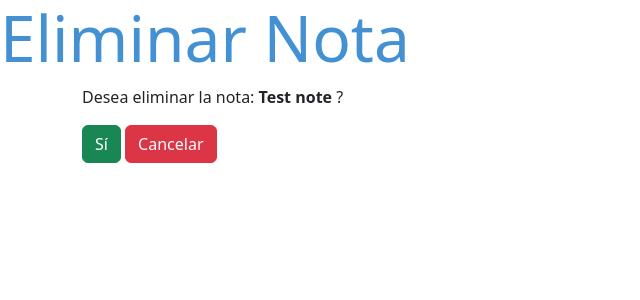
After one commit to Daniel-Prada27/Notes_app_webTest, a Django app: page /deleteNote/1 in a window 1280 px wide. The commit adds this page. Shown: the top 300 px of the page, without its empty margins (0-640 px from the left). Run offline with Django 4.2, Linux system fonts and the light colour scheme; data comes from the database, SQL or seed files in the repository; both versions use the stored data as it was after the commit; some libraries are stand-ins or nearby versions.

Commit message:
Create logic to delete notes

```diff
--- /dev/null
+++ b/notes/templates/eliminarNota.html
@@ -0,0 +1,23 @@
+{% extends 'base.html' %}
+{% load static %}
+
+{% block extraHead %}
+<link rel="stylesheet" href="../../static/css/createNote.css" defer>
+<title>Eliminar Nota</title>
+{% endblock extraHead %}
+
+{% block body %}
+<body>
+<h1 class="display-3" id="title">Eliminar Nota</h1>
+<div class="container formulario">
+    <form method="POST" enctype="multipart/form-data">
+        <!-- Security token -->
+        {% csrf_token %}
+
+        <p>Desea eliminar la nota: <strong>{{ note.title }}</strong> ?</p>
+        <input type="submit" value="Sí" class="btn btn-success">
+        <a type="button" class="btn btn-danger" href="{% url 'notesPage' %}">Cancelar</a>
+    </form>
+</div>
+</body>
+{% endblock body %}
--- a/notes/templates/mostrarNotas.html
+++ b/notes/templates/mostrarNotas.html
@@ -34,7 +34,7 @@
                             <td>{{note.creation_date|date:"d-m-Y"}} </td> <!-- |date: "d-m-y" formatea la fecha-->
                             <td>
                                 <div class="actions-container">
-                                <a href="{% url 'viewNotePage' note.id %}" class="btn btn-primary">Ver</a> <a href="{% url 'editNotePage' note.id %}" class="btn btn-warning">Editar</a> <a href="#" class="btn btn-danger">Borrar</a></td>
+                                <a href="{% url 'viewNotePage' note.id %}" class="btn btn-primary">Ver</a> <a href="{% url 'editNotePage' note.id %}" class="btn btn-warning">Editar</a> <a href="{% url 'deleteNotePage' note.id %}" class="btn btn-danger">Borrar</a></td>
                                 </div>
                         </tr>
 
--- a/notes/urls.py
+++ b/notes/urls.py
@@ -6,5 +6,6 @@ urlpatterns = [
     path('', views.notesPage, name='notesPage'),
     path('createNote', views.newNotePage, name='createNotePage'),
     path('editNote/<id>', views.editNotePage, name='editNotePage'),
+    path('deleteNote/<id>', views.deleteNotePage, name='deleteNotePage'),
     path('viewNote/<id>', views.viewNotePage, name='viewNotePage')
 ]
--- a/notes/views.py
+++ b/notes/views.py
@@ -60,6 +60,18 @@ def editNotePage(request,id):
     #Retornar respuesta http
     return HttpResponse(template.render(context,request))
 
+def deleteNotePage(request, id):
+    template = loader.get_template("eliminarNota.html")
+    #Buscar el producto
+    obj = get_object_or_404(Note, id = id)
+    if request.method == "POST":
+        obj.delete()
+        return redirect('notesPage')
+    #Agregar el contexto
+    context = {"note": obj}
+    #Retornar respuesta http
+    return HttpResponse(template.render(context,request))
+
 def viewNotePage(request, id):
     note = Note.objects.get(id=id)
     template = loader.get_template("verNota.html")
```
Also changed, not shown: db.sqlite3.
